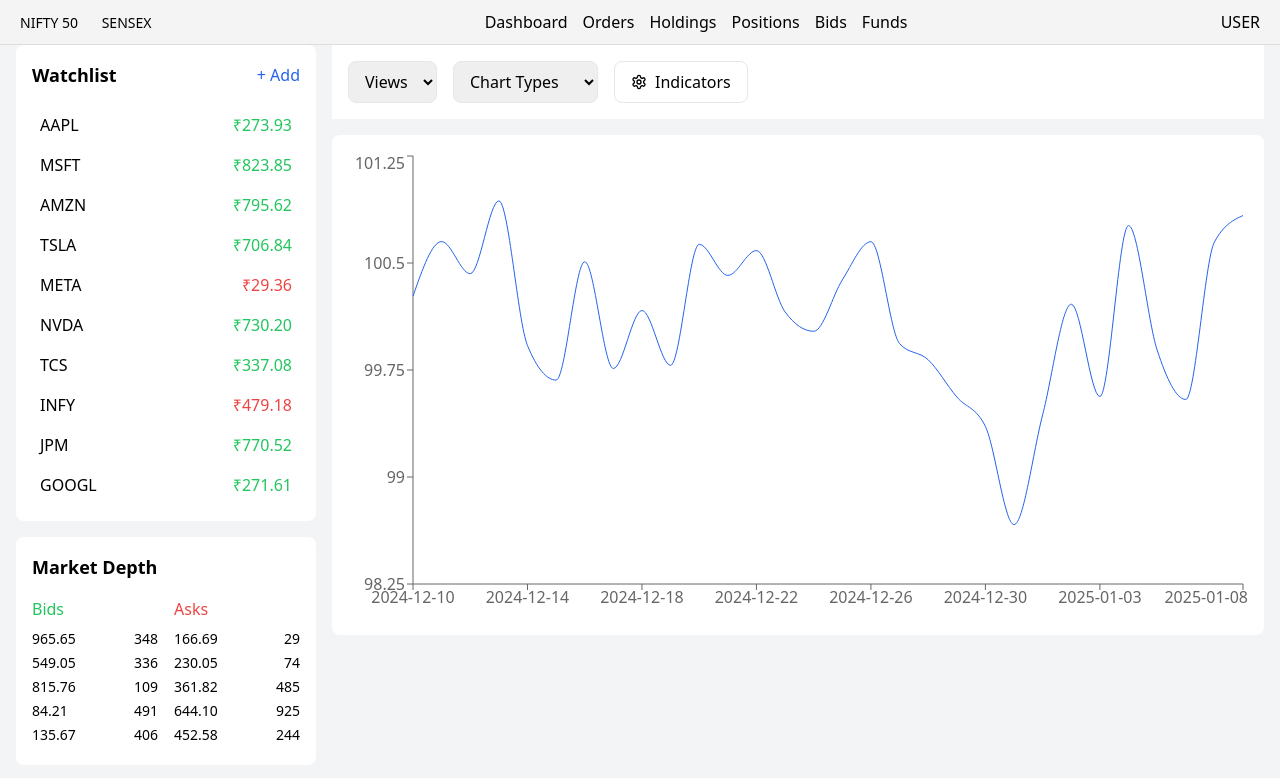
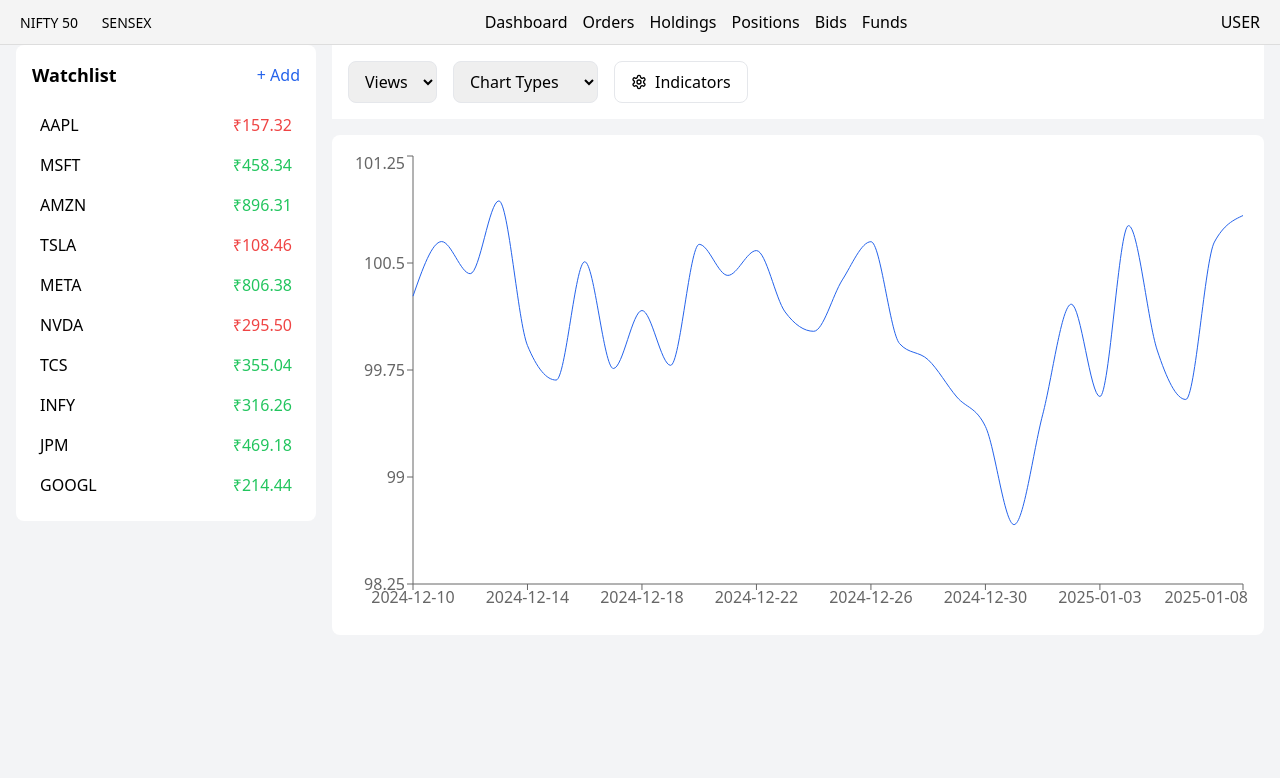
Before and after one commit to Agnibho-Saha14/zerodha-kite, a React (Create React App) app: page / in a window 1280 px wide. Shown: the top 778 px of the page. Built offline with nearby package versions, Linux system fonts and the light colour scheme.

Commit message:
Remove <Marketdepth/>

```diff
--- a/src/App.js
+++ b/src/App.js
@@ -227,7 +227,6 @@ const TradingPlatform = () => {
         <div className="grid grid-cols-4 gap-4">
           <div className="col-span-1">
             <WatchList />
-            <MarketDepth />
           </div>
           <div className="col-span-3">
             <ChartControls />
```
